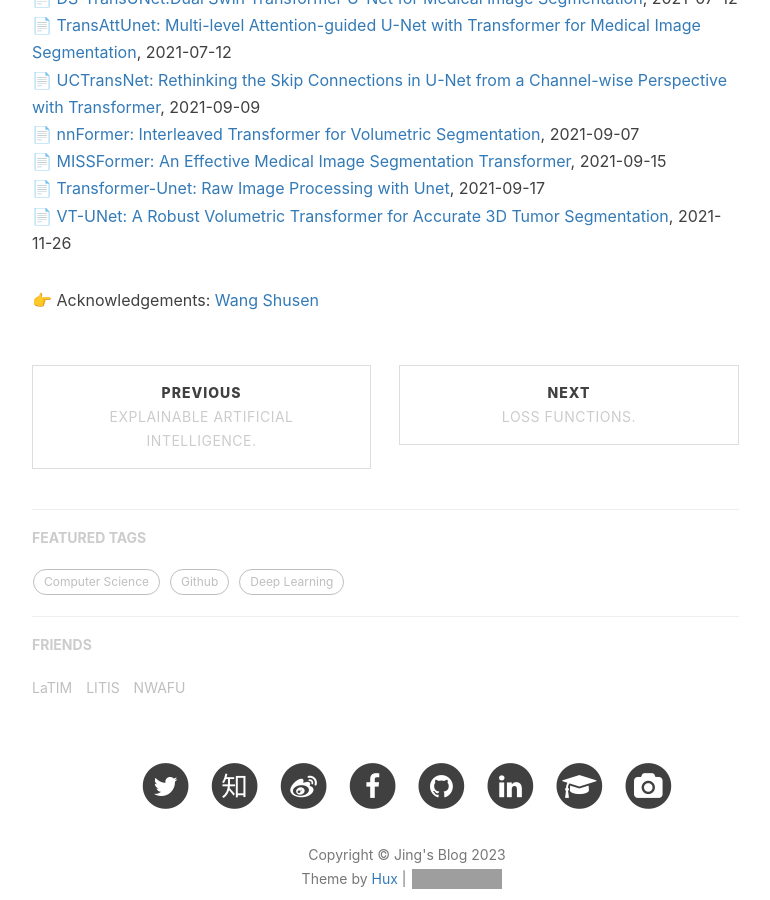
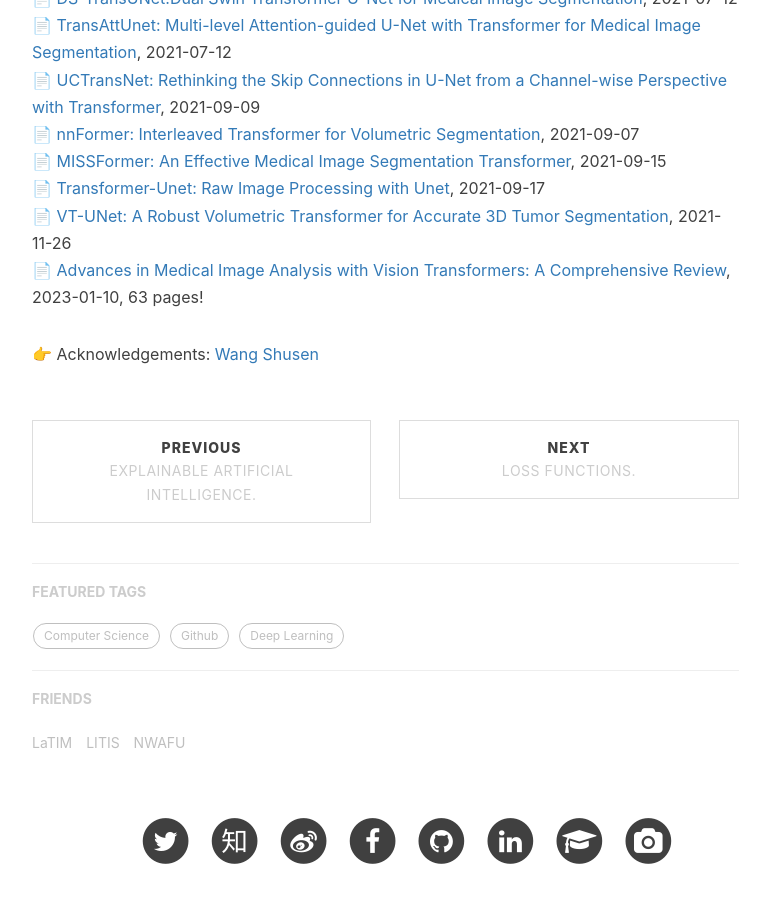
Before and after one commit to jizhang02/jizhang02.github.io, a Jekyll site: the page built from _posts/2021-09-08-transformer.markdown, in a window 1280 px wide and 900 px high, scrolled down 2564 px. Shown: the whole window, without its empty margins (233-1003 px from the left). Built offline with Jekyll 4.4.1, drawn with Linux system fonts in a browser that asks for light colours; nearby versions of some CDN libraries; a script that is not in the unit is left out; comment, search, counter and statistics services are not loaded; grey boxes are pictures that could not be loaded.

Commit message:
Update 2021-09-08-transformer.markdown

```diff
--- a/_posts/2021-09-08-transformer.markdown
+++ b/_posts/2021-09-08-transformer.markdown
@@ -44,5 +44,6 @@ This post is an introduction to the Transformer, in terms of its origin, applica
 📄 [MISSFormer: An Effective Medical Image Segmentation Transformer](https://arxiv.org/abs/2109.07162v1), 2021-09-15
 📄 [Transformer-Unet: Raw Image Processing with Unet](https://arxiv.org/abs/2109.08417), 2021-09-17
 📄 [VT-UNet: A Robust Volumetric Transformer for Accurate 3D Tumor Segmentation](https://arxiv.org/pdf/2111.13300.pdf), 2021-11-26
+📄 [Advances in Medical Image Analysis with Vision Transformers: A Comprehensive Review](https://arxiv.org/pdf/2301.03505.pdf), 2023-01-10, 63 pages!
 
 👉 Acknowledgements: [Wang Shusen](https://youtu.be/aButdUV0dxI)
```
